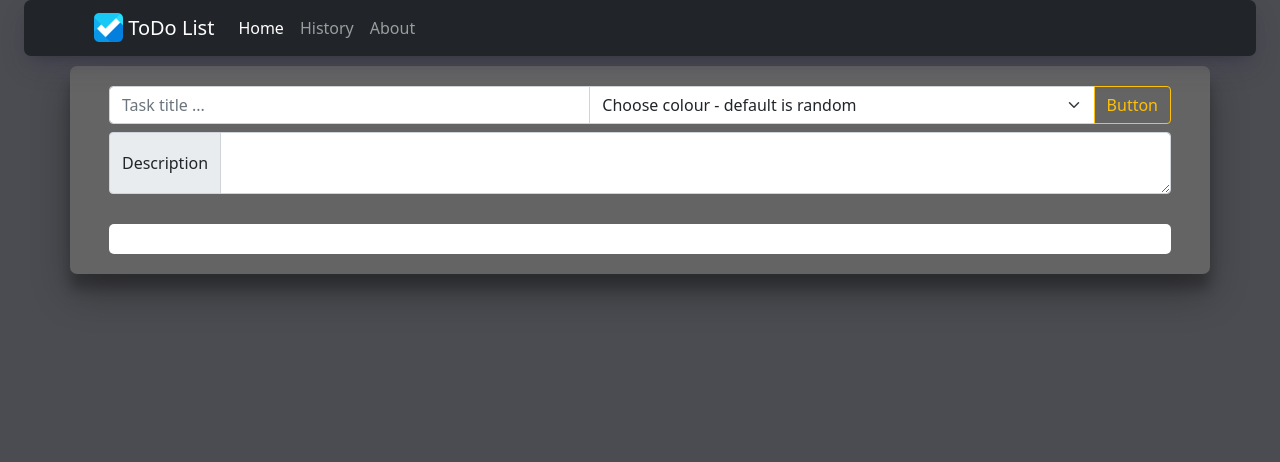
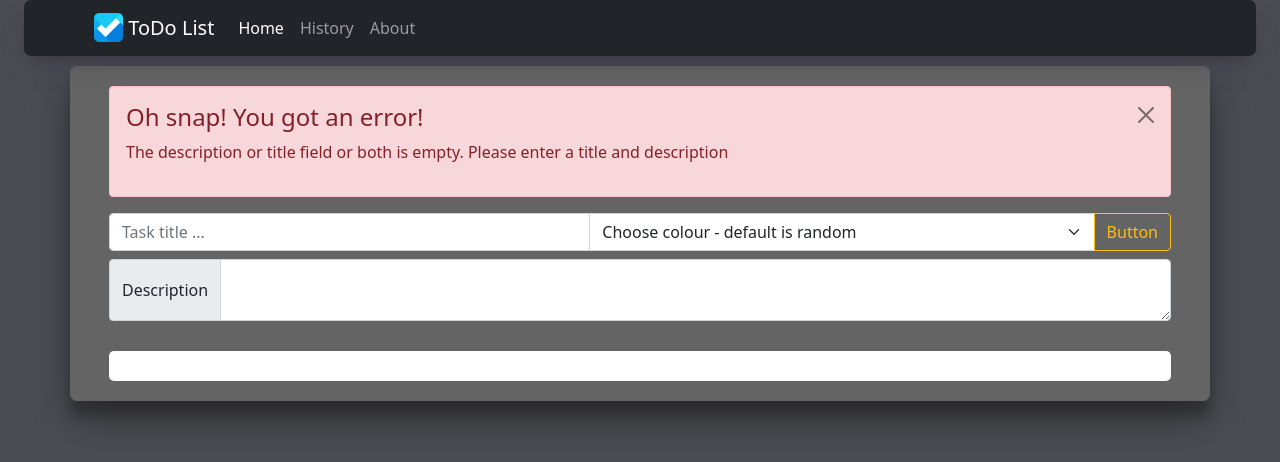
Before and after one commit to amir-mostafa-hs/To-Do-List, a React (Create React App) app in the folder Front-End/: page / in a window 1280 px wide. Shown: the top 462 px of the page. Built offline with nearby package versions, Linux system fonts and the light colour scheme.

Commit message:
add create task code

```diff
--- a/Front-End/src/components/CreateTask.js
+++ b/Front-End/src/components/CreateTask.js
@@ -1,21 +1,69 @@
-import { InputGroup, Form, FormControl, Button } from "react-bootstrap";
+import { useState } from "react";
+import { InputGroup, Form, FormControl, Button, Alert } from "react-bootstrap";
 const CreateTask = () => {
+  const [title, setTitle] = useState("");
+  const [description, setDescription] = useState("");
+  const [colour, setColour] = useState("Choose colour - default is random");
+  const [show, setShow] = useState(true);
+
+  const submitTask = () => {
+    if (!title || !description) {
+      setShow(true);
+      setTimeout(() => setShow(false), 5000);
+    } else {
+      setShow(false);
+    }
+  };
+
+  const EmptyAlert = () => {
+    if (show) {
+      return (
+        <aside className="notification">
+          <Alert
+            variant="danger"
+            onClose={() => setShow(false)}
+            dismissible
+            className="notification-alert"
+          >
+            <Alert.Heading>Oh snap! You got an error!</Alert.Heading>
+            <p>
+              The description or title field or both is empty. Please enter a
+              title and description
+            </p>
+          </Alert>
+        </aside>
+      );
+    }
+  };
   return (
     <aside>
+      <EmptyAlert />
       <InputGroup>
-        <FormControl placeholder="Task title ..." />
-        <Form.Select className="page-imput-task-colour">
+        <FormControl
+          placeholder="Task title ..."
+          onChange={(e) => setTitle(e.target.value)}
+        />
+        <Form.Select
+          className="page-imput-task-colour"
+          onChange={(e) => setColour(e.target.value)}
+        >
           <option>Choose colour - default is random</option>
           <option>Yellow</option>
           <option>Cyan</option>
           <option>Light</option>
           <option>Blue</option>
         </Form.Select>
-        <Button variant="outline-warning">Button</Button>
+        <Button variant="outline-warning" onClick={submitTask}>
+          Button
+        </Button>
       </InputGroup>
       <InputGroup className="mt-2">
         <InputGroup.Text>Description</InputGroup.Text>
-        <FormControl as="textarea" aria-label="With textarea" />
+        <FormControl
+          as="textarea"
+          aria-label="With textarea"
+          onChange={(e) => setDescription(e.target.value)}
+        />
       </InputGroup>
     </aside>
   );
```
